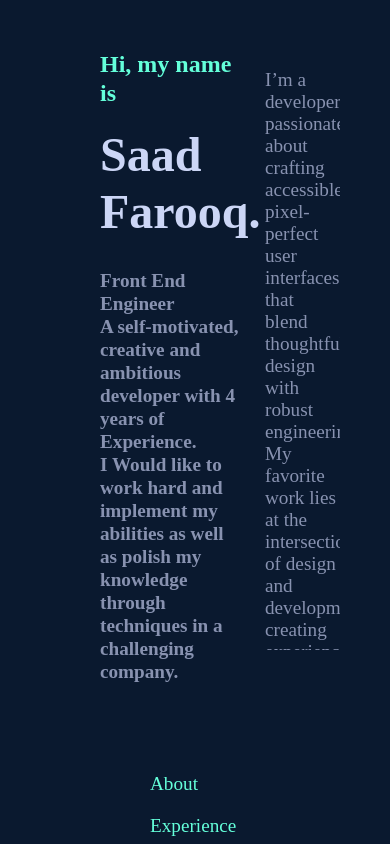
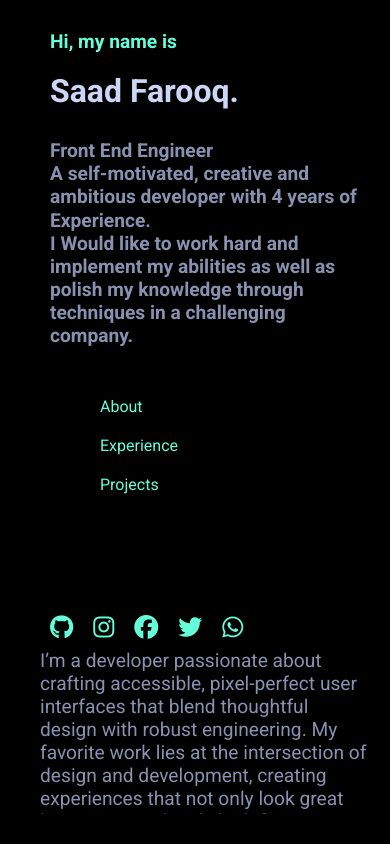
Before and after one commit to Amish-dev24/portfolio, an Angular app: page / in a window 390 px wide. Built offline with nearby package versions, Linux system fonts and the light colour scheme.

Commit message:
Updated font style and background color

```diff
--- a/src/app/app.component.ts
+++ b/src/app/app.component.ts
@@ -1,10 +1,10 @@
 import { Component } from '@angular/core';
-import { RouterOutlet } from '@angular/router';
+import { RouterModule, RouterOutlet } from '@angular/router';
 import { HomeComponent } from './home/home.component';
 
 @Component({
   selector: 'app-root',
-  imports: [HomeComponent],
+  imports: [HomeComponent, RouterModule],
   templateUrl: './app.component.html',
   styleUrl: './app.component.scss',
 })
--- a/src/app/app.routes.ts
+++ b/src/app/app.routes.ts
@@ -1,3 +1,7 @@
 import { Routes } from '@angular/router';
+import { HomeComponent } from './home/home.component';
 
-export const routes: Routes = [];
+export const routes: Routes = [
+  { path: '', component: HomeComponent },
+  { path: '**', redirectTo: '' },
+];
--- a/src/app/home/home.component.html
+++ b/src/app/home/home.component.html
@@ -11,9 +11,9 @@
       well as polish my knowledge through techniques in a challenging company.
     </h3>
     <div class="line-links">
-      <a href="#about">About</a>
-      <a href="#experience">Experience</a>
-      <a href="#projects">Projects</a>
+      <a [routerLink]="['']" fragment="about">About</a>
+      <a [routerLink]="['']" fragment="experience">Experience</a>
+      <a [routerLink]="['']" fragment="projects">Projects</a>
     </div>
     <div class="social-icons">
       <a
--- a/src/app/home/home.component.scss
+++ b/src/app/home/home.component.scss
@@ -6,11 +6,16 @@
   align-items: flex-start;
   padding: 50px;
   height: 100vh;
-  background-color: #0a192f;
+  background-color: black;
   color: #ccd6f6;
   box-sizing: border-box;
   flex-wrap: nowrap;
   overflow: hidden;
+  font-family: "Roboto", sans-serif;
+  @media (max-width: 768px) {
+    flex-direction: column;
+    padding: 30px;
+  }
 }
 
 .text-content {
@@ -20,6 +25,10 @@
   height: 600px;
   position: sticky;
   top: 0;
+  @media (max-width: 768px) {
+    max-width: 100%;
+    padding-left: 20px;
+  }
 }
 
 .text-content h1,
@@ -32,11 +41,17 @@
 .text-content h1 {
   font-size: 1.5rem;
   color: #64ffda;
+  @media (max-width: 768px) {
+    font-size: 2rem;
+  }
 }
 
 .text-content h2 {
   font-size: 3rem;
   font-weight: bold;
+  @media (max-width: 768px) {
+    font-size: 2rem;
+  }
 }
 
 .text-content h3 {
@@ -51,6 +66,9 @@
   gap: 20px;
   margin-top: 80px;
   padding-top: 10px;
+  @media (max-width: 768px) {
+    margin-top: 40px;
+  }
 }
 
 .line-links a {
@@ -61,6 +79,9 @@
   padding-left: 50px;
   transition: color 0.3s, transform 0.5s;
   display: inline-block;
+  @media (max-width: 768px) {
+    font-size: 1rem;
+  }
 }
 
 .line-links a::before {
@@ -93,6 +114,10 @@
   padding-left: 20px;
   color: #8892b0;
   font-size: larger;
+  @media (max-width: 768px) {
+    max-width: 100%;
+    padding-left: 10px;
+  }
 }
 
 .experience-container {
@@ -335,3 +360,46 @@
     }
   }
 }
+/* Media Queries for Smaller Screens */
+@media (max-width: 768px) {
+  .home {
+    flex-direction: column;
+    padding: 30px;
+  }
+
+  .text-content {
+    max-width: 100%;
+    padding-left: 20px;
+  }
+
+  .text-content h1 {
+    font-size: 1.2rem;
+  }
+
+  .text-content h2 {
+    font-size: 2rem;
+  }
+
+  .line-links a {
+    font-size: 1rem;
+  }
+
+  .description {
+    max-width: 100%;
+    padding-left: 10px;
+  }
+
+  .experience-container {
+    padding: 30px 0;
+  }
+
+  .project-item {
+    flex-direction: column;
+    gap: 10px;
+  }
+
+  .project-image img {
+    width: 100%;
+    height: auto;
+  }
+}
--- a/src/app/home/home.component.ts
+++ b/src/app/home/home.component.ts
@@ -1,9 +1,10 @@
 import { CommonModule } from '@angular/common';
 import { Component } from '@angular/core';
+import { RouterModule } from '@angular/router';
 
 @Component({
   selector: 'app-home',
-  imports: [CommonModule],
+  imports: [CommonModule, RouterModule],
   templateUrl: './home.component.html',
   styleUrl: './home.component.scss',
 })
--- a/src/index.html
+++ b/src/index.html
@@ -14,6 +14,10 @@
       href="https://fonts.googleapis.com/icon?family=Material+Icons"
       rel="stylesheet"
     />
+    <link
+      href="https://fonts.googleapis.com/css2?family=Roboto:wght@400;700&display=swap"
+      rel="stylesheet"
+    />
   </head>
   <body>
     <app-root></app-root>
--- a/src/styles.scss
+++ b/src/styles.scss
@@ -3,6 +3,7 @@
 
 body {
   margin: 0px !important;
+  font-family: "Roboto", sans-serif !important;
 }
 ::-webkit-scrollbar {
   width: 10px;
```
